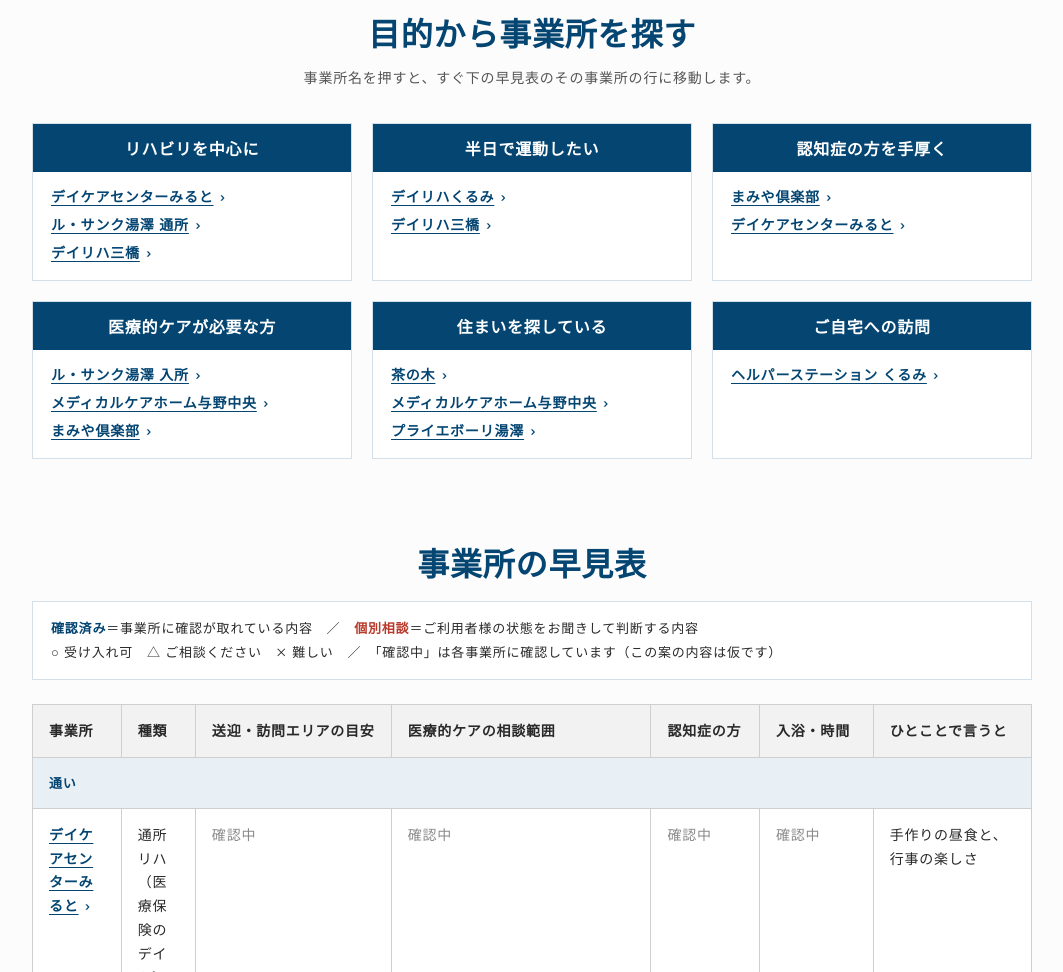
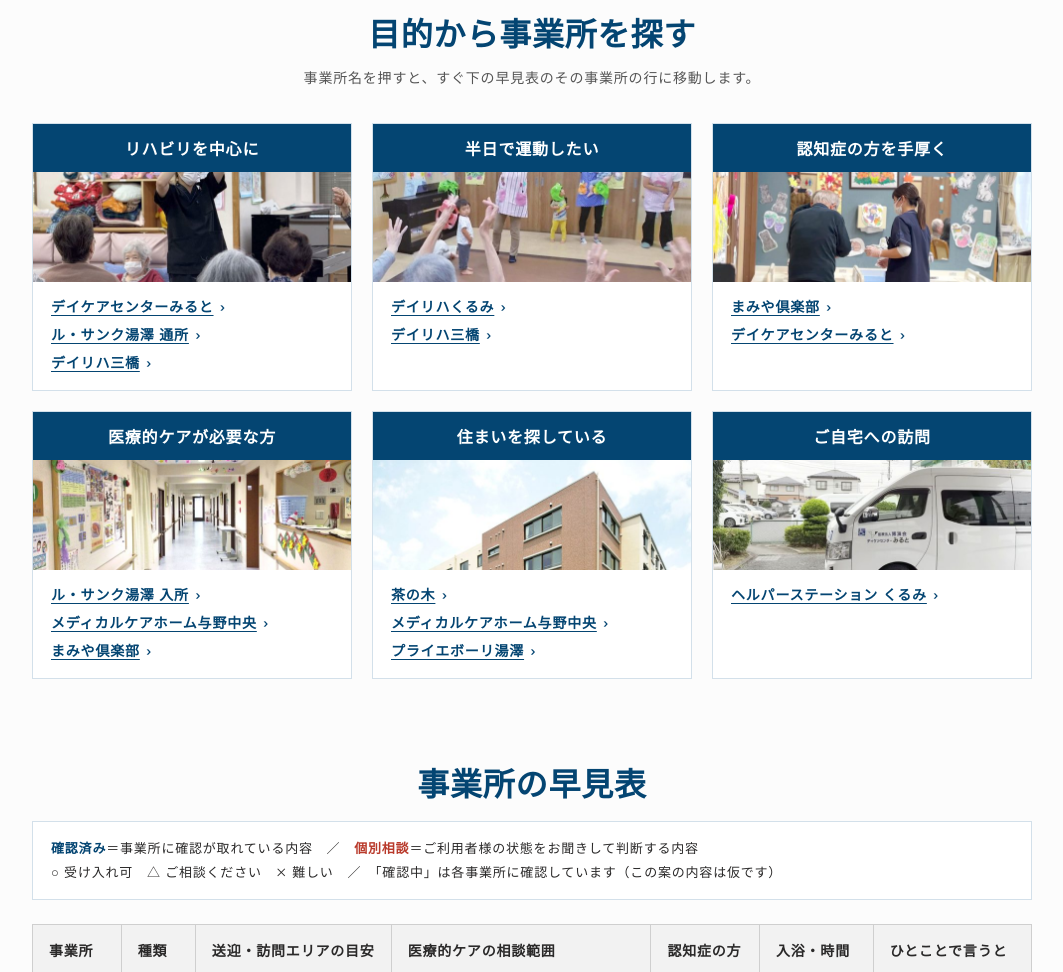
Before and after one commit to yuzawa-web/caremanager, a plain HTML site: page index.html in a window 1280 px wide. Shown: the part 820-1792 px from the top of the page, without its empty margins (108-1171 px from the left). Drawn offline with nearby package versions, Linux system fonts and the light colour scheme.

Commit message:
Add files via upload

```diff
--- a/index.html
+++ b/index.html
@@ -61,12 +61,12 @@ a:focus-visible,summary:focus-visible{outline:3px solid #F0A04B;outline-offset:3
 <h2 style="margin:0 0 12px;color:#044572;font-size:32px;font-weight:700;text-align:center">目的から事業所を探す</h2>
 <p style="margin:0 0 36px;font-size:14px;text-align:center;color:#555">事業所名を押すと、すぐ下の早見表のその事業所の行に移動します。</p>
 <div style="display:grid;grid-template-columns:repeat(3,minmax(0,1fr));gap:20px">
-<div class="tile" style="background:#FFFFFF;border:1px solid #D3E0EA"><p style="margin:0;background:#044572;color:#FFFFFF;font-weight:700;padding:12px;text-align:center;font-size:16px">リハビリを中心に</p><ul style="list-style:none;margin:0;padding:14px 18px 18px;display:flex;flex-direction:column;gap:8px;font-size:14px"><li><a class="fl" href="#f-miruto">デイケアセンターみると</a></li><li><a class="fl" href="#f-lecinq-d">ル・サンク湯澤 通所</a></li><li><a class="fl" href="#f-mitsuhashi">デイリハ三橋</a></li></ul></div>
-<div class="tile" style="background:#FFFFFF;border:1px solid #D3E0EA"><p style="margin:0;background:#044572;color:#FFFFFF;font-weight:700;padding:12px;text-align:center;font-size:16px">半日で運動したい</p><ul style="list-style:none;margin:0;padding:14px 18px 18px;display:flex;flex-direction:column;gap:8px;font-size:14px"><li><a class="fl" href="#f-kurumi">デイリハくるみ</a></li><li><a class="fl" href="#f-mitsuhashi">デイリハ三橋</a></li></ul></div>
-<div class="tile" style="background:#FFFFFF;border:1px solid #D3E0EA"><p style="margin:0;background:#044572;color:#FFFFFF;font-weight:700;padding:12px;text-align:center;font-size:16px">認知症の方を手厚く</p><ul style="list-style:none;margin:0;padding:14px 18px 18px;display:flex;flex-direction:column;gap:8px;font-size:14px"><li><a class="fl" href="#f-mclub">まみや倶楽部</a></li><li><a class="fl" href="#f-miruto">デイケアセンターみると</a></li></ul></div>
-<div class="tile" style="background:#FFFFFF;border:1px solid #D3E0EA"><p style="margin:0;background:#044572;color:#FFFFFF;font-weight:700;padding:12px;text-align:center;font-size:16px">医療的ケアが必要な方</p><ul style="list-style:none;margin:0;padding:14px 18px 18px;display:flex;flex-direction:column;gap:8px;font-size:14px"><li><a class="fl" href="#f-lecinq">ル・サンク湯澤 入所</a></li><li><a class="fl" href="#f-yono">メディカルケアホーム与野中央</a></li><li><a class="fl" href="#f-mclub">まみや倶楽部</a></li></ul></div>
-<div class="tile" style="background:#FFFFFF;border:1px solid #D3E0EA"><p style="margin:0;background:#044572;color:#FFFFFF;font-weight:700;padding:12px;text-align:center;font-size:16px">住まいを探している</p><ul style="list-style:none;margin:0;padding:14px 18px 18px;display:flex;flex-direction:column;gap:8px;font-size:14px"><li><a class="fl" href="#f-chanoki">茶の木</a></li><li><a class="fl" href="#f-yono">メディカルケアホーム与野中央</a></li><li><a class="fl" href="#f-praie">プライエボーリ湯澤</a></li></ul></div>
-<div class="tile" style="background:#FFFFFF;border:1px solid #D3E0EA"><p style="margin:0;background:#044572;color:#FFFFFF;font-weight:700;padding:12px;text-align:center;font-size:16px">ご自宅への訪問</p><ul style="list-style:none;margin:0;padding:14px 18px 18px;display:flex;flex-direction:column;gap:8px;font-size:14px"><li><a class="fl" href="#f-helper">ヘルパーステーション くるみ</a></li></ul></div>
+<div class="tile" style="background:#FFFFFF;border:1px solid #D3E0EA"><p style="margin:0;background:#044572;color:#FFFFFF;font-weight:700;padding:12px;text-align:center;font-size:16px">リハビリを中心に</p><img src="images/p1.jpg" alt="体操をするご利用者様" style="width:100%;height:110px;object-fit:cover;display:block"><ul style="list-style:none;margin:0;padding:14px 18px 18px;display:flex;flex-direction:column;gap:8px;font-size:14px"><li><a class="fl" href="#f-miruto">デイケアセンターみると</a></li><li><a class="fl" href="#f-lecinq-d">ル・サンク湯澤 通所</a></li><li><a class="fl" href="#f-mitsuhashi">デイリハ三橋</a></li></ul></div>
+<div class="tile" style="background:#FFFFFF;border:1px solid #D3E0EA"><p style="margin:0;background:#044572;color:#FFFFFF;font-weight:700;padding:12px;text-align:center;font-size:16px">半日で運動したい</p><img src="images/p2.jpg" alt="腕を上げて体操するご利用者様" style="width:100%;height:110px;object-fit:cover;display:block"><ul style="list-style:none;margin:0;padding:14px 18px 18px;display:flex;flex-direction:column;gap:8px;font-size:14px"><li><a class="fl" href="#f-kurumi">デイリハくるみ</a></li><li><a class="fl" href="#f-mitsuhashi">デイリハ三橋</a></li></ul></div>
+<div class="tile" style="background:#FFFFFF;border:1px solid #D3E0EA"><p style="margin:0;background:#044572;color:#FFFFFF;font-weight:700;padding:12px;text-align:center;font-size:16px">認知症の方を手厚く</p><img src="images/p3.jpg" alt="ご利用者様と一緒に作品を飾る職員" style="width:100%;height:110px;object-fit:cover;display:block"><ul style="list-style:none;margin:0;padding:14px 18px 18px;display:flex;flex-direction:column;gap:8px;font-size:14px"><li><a class="fl" href="#f-mclub">まみや倶楽部</a></li><li><a class="fl" href="#f-miruto">デイケアセンターみると</a></li></ul></div>
+<div class="tile" style="background:#FFFFFF;border:1px solid #D3E0EA"><p style="margin:0;background:#044572;color:#FFFFFF;font-weight:700;padding:12px;text-align:center;font-size:16px">医療的ケアが必要な方</p><img src="images/p4.jpg" alt="明るい廊下" style="width:100%;height:110px;object-fit:cover;display:block"><ul style="list-style:none;margin:0;padding:14px 18px 18px;display:flex;flex-direction:column;gap:8px;font-size:14px"><li><a class="fl" href="#f-lecinq">ル・サンク湯澤 入所</a></li><li><a class="fl" href="#f-yono">メディカルケアホーム与野中央</a></li><li><a class="fl" href="#f-mclub">まみや倶楽部</a></li></ul></div>
+<div class="tile" style="background:#FFFFFF;border:1px solid #D3E0EA"><p style="margin:0;background:#044572;color:#FFFFFF;font-weight:700;padding:12px;text-align:center;font-size:16px">住まいを探している</p><img src="images/p5.jpg" alt="施設の外観" style="width:100%;height:110px;object-fit:cover;display:block"><ul style="list-style:none;margin:0;padding:14px 18px 18px;display:flex;flex-direction:column;gap:8px;font-size:14px"><li><a class="fl" href="#f-chanoki">茶の木</a></li><li><a class="fl" href="#f-yono">メディカルケアホーム与野中央</a></li><li><a class="fl" href="#f-praie">プライエボーリ湯澤</a></li></ul></div>
+<div class="tile" style="background:#FFFFFF;border:1px solid #D3E0EA"><p style="margin:0;background:#044572;color:#FFFFFF;font-weight:700;padding:12px;text-align:center;font-size:16px">ご自宅への訪問</p><img src="images/p6.jpg" alt="送迎車" style="width:100%;height:110px;object-fit:cover;display:block"><ul style="list-style:none;margin:0;padding:14px 18px 18px;display:flex;flex-direction:column;gap:8px;font-size:14px"><li><a class="fl" href="#f-helper">ヘルパーステーション くるみ</a></li></ul></div>
 </div>
 </section>
 
```
Also changed, not shown: images/p1.jpg (added), images/p2.jpg (added), images/p3.jpg (added), images/p4.jpg (added), images/p5.jpg (added), images/p6.jpg (added).
